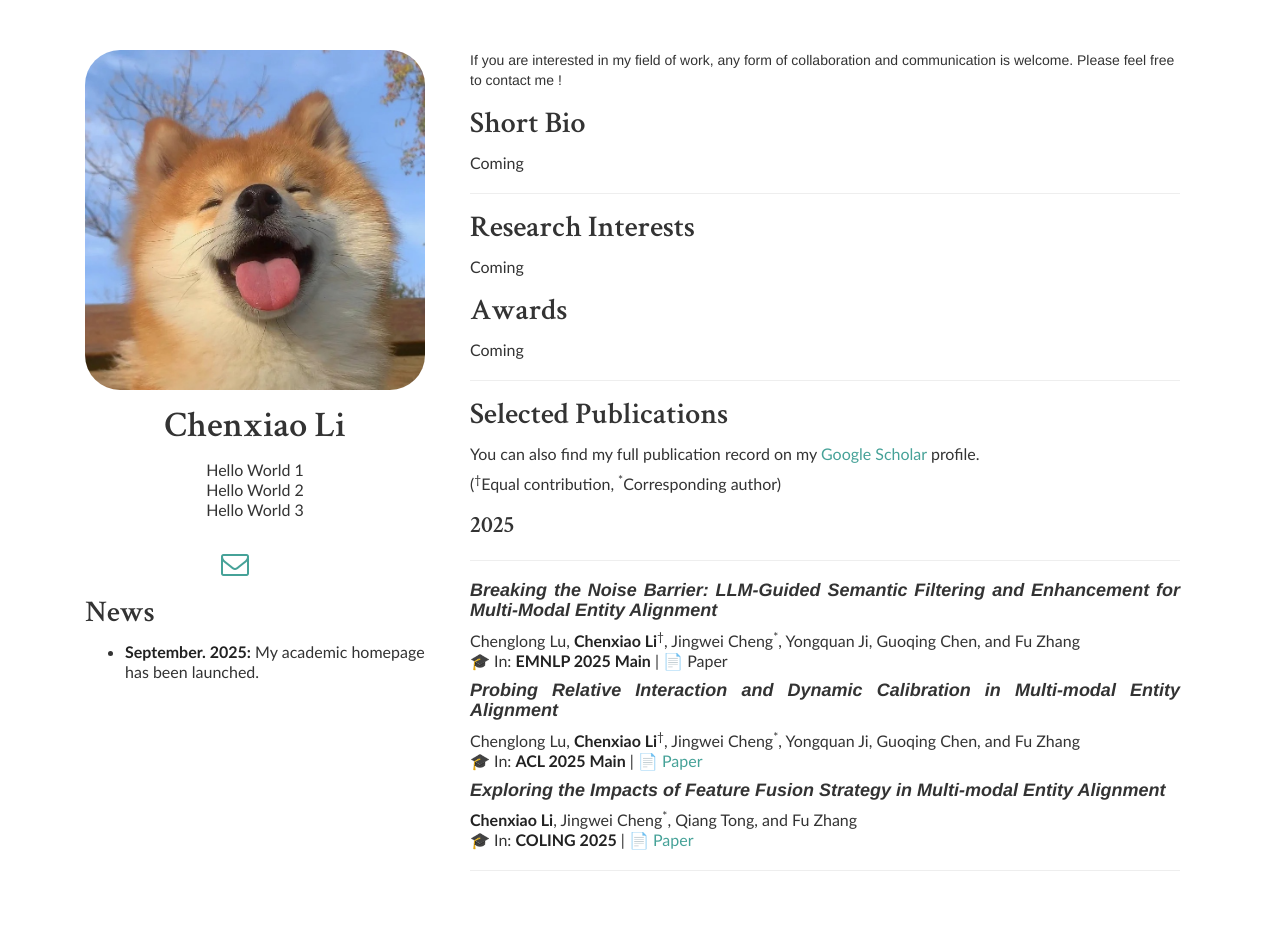
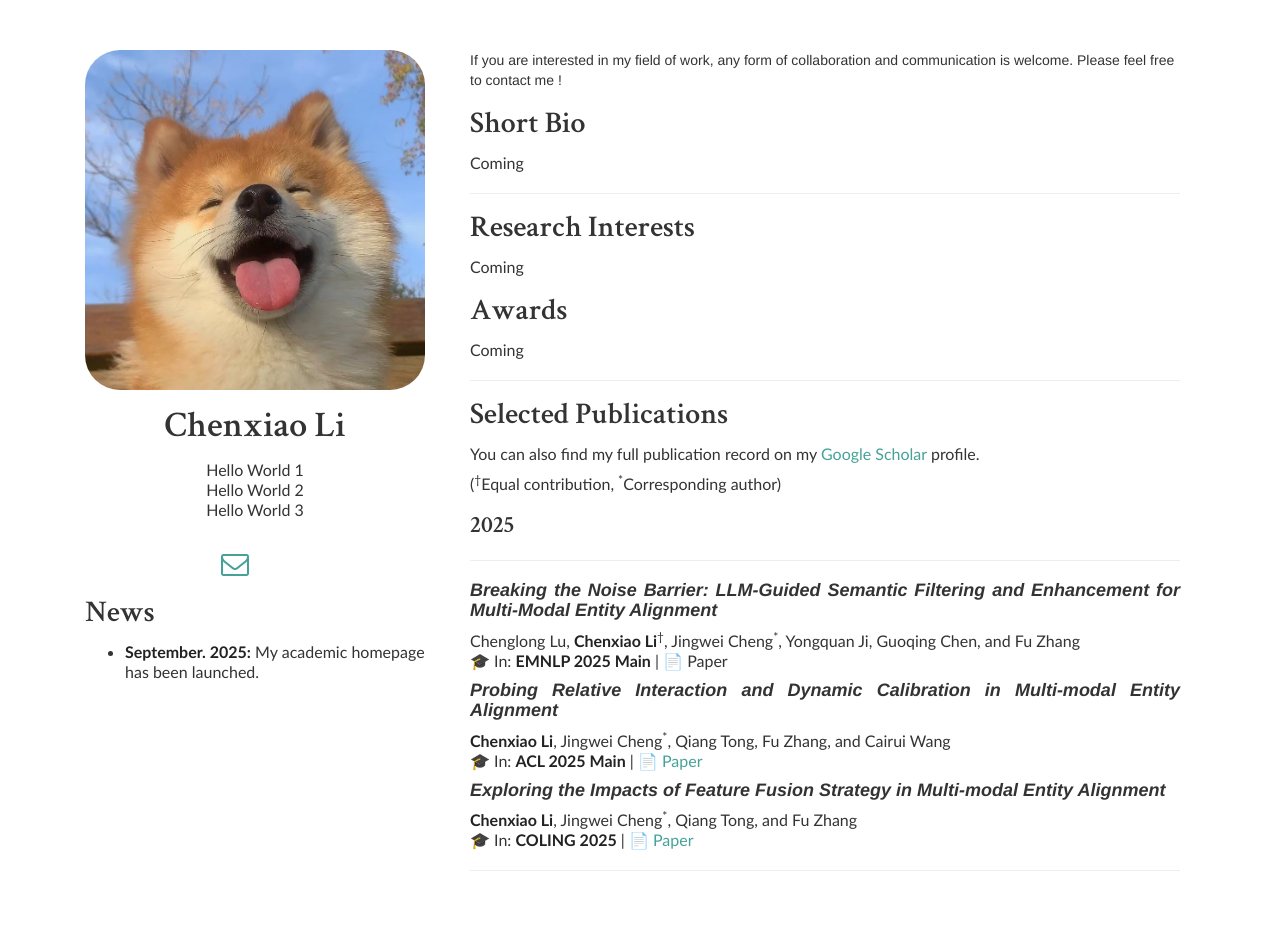
Before and after one commit to ChenxiaoLi-Joe/chenxiaolijoe.github.io, a Jekyll site: the page built from index.md, in a window 1280 px wide. Built offline with Jekyll 4.4.1, drawn with Linux system fonts in a browser that asks for light colours; nearby versions of some CDN libraries; a style sheet for code colours, icons or effects is not loaded; our own code applies the rules of GitHub Pages for plain Markdown files.

Commit message:
20250905:8

```diff
--- a/_config.yml
+++ b/_config.yml
@@ -1,5 +1,5 @@
 name: Chenxiao Li
-title: Valentina Pyatkin
+title: Chenxiao Li
 author: Valentina Pyatkin
 url: https://valentinapy.github.io
 base: ''
--- a/index.md
+++ b/index.md
@@ -30,7 +30,7 @@ Chenglong Lu, **Chenxiao Li**<sup>†</sup>, Jingwei Cheng<sup>*</sup>, Yongquan
 
 #### *Probing Relative Interaction and Dynamic Calibration in Multi-modal Entity Alignment*
 
-Chenglong Lu, **Chenxiao Li**<sup>†</sup>, Jingwei Cheng<sup>*</sup>, Yongquan Ji, Guoqing Chen, and Fu Zhang
+**Chenxiao Li**, Jingwei Cheng<sup>*</sup>, Qiang Tong, Fu Zhang, and Cairui Wang
 🎓 In: **ACL 2025 Main** | 📄 [Paper](https://aclanthology.org/2025.acl-long.1384.pdf)
 
 #### *Exploring the Impacts of Feature Fusion Strategy in Multi-modal Entity Alignment*
```
